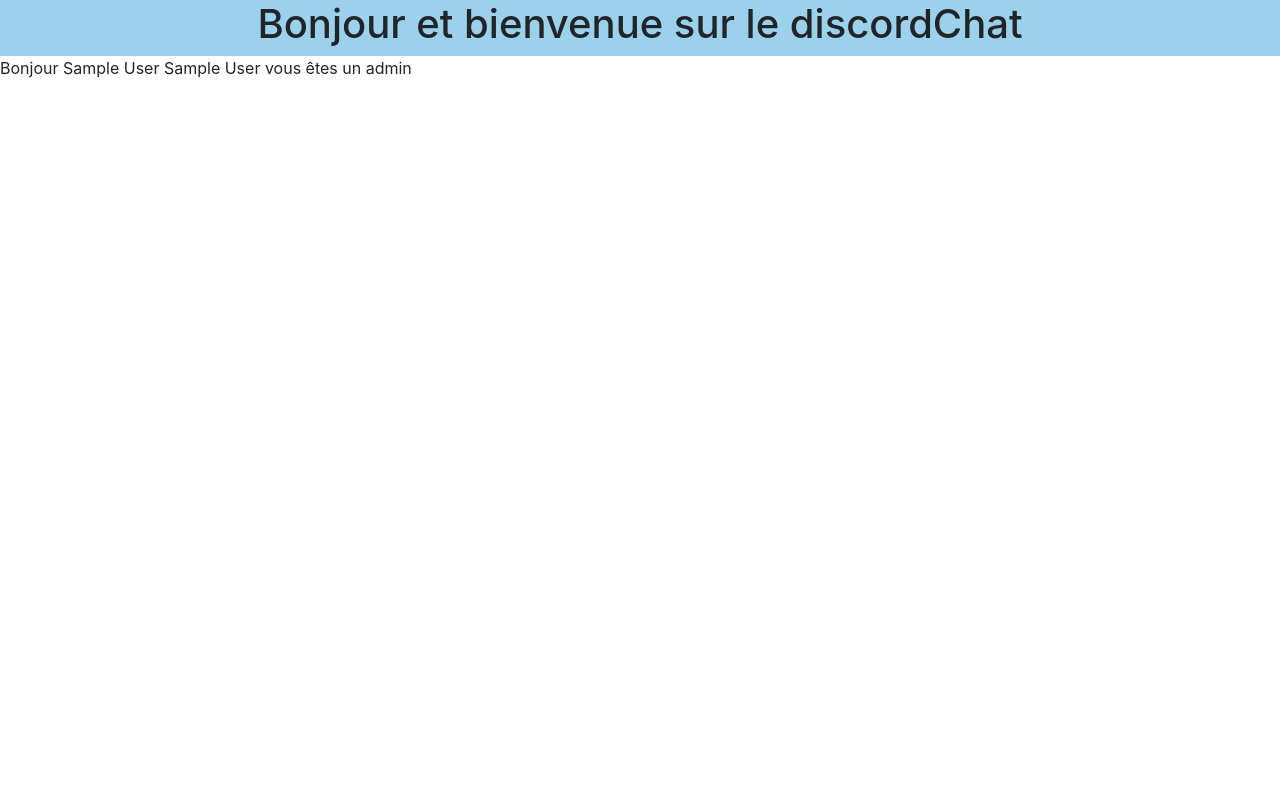
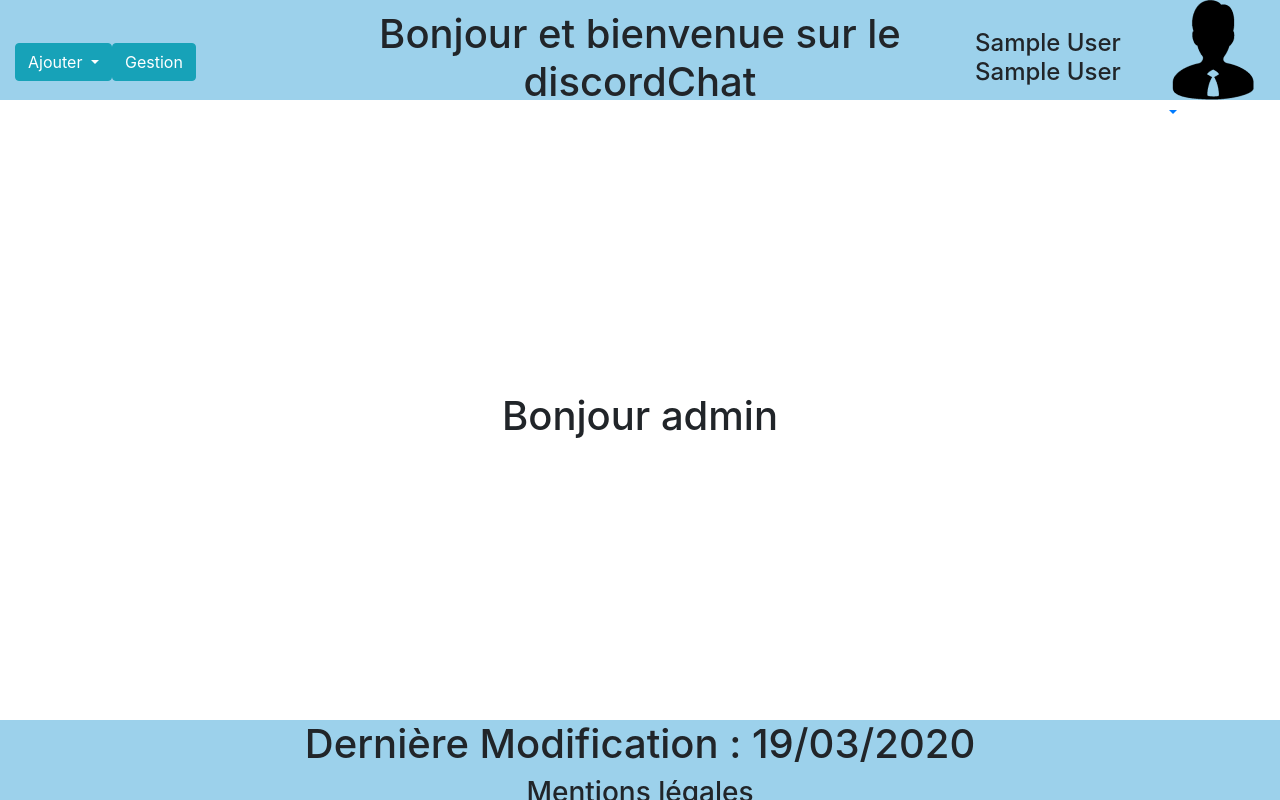
Before and after one commit to Qvandenhove/ProjetDiscord, a PHP site: page /pageUtilisateur.php in a window 1280 px wide. Run offline with PHP 8.4, Linux system fonts and the light colour scheme; the visitor is signed in with stand-in values (Sample User, id 1); some libraries are stand-ins or nearby versions.

Commit message:
Mise à jour de la page d'acceuil et ajout de la fonctionnalité d'ajout d'utilisateur pour l'administrateur.

```diff
--- a/CSS/main.css
+++ b/CSS/main.css
@@ -1,5 +1,9 @@
 .row{
     margin: 0;
+}
+
+.container{
+    height: 75%;
 }
 
 .form-row{
@@ -11,19 +15,68 @@ html, body{
 }
 
 .formConnexion{
-    height: 89%;
+    height: 80%;
 }
 
-.form-control{
-    width: 500px;
+form{
     height: 500px;
     background-color: #9CD1EB;
+    margin-bottom: 100px;
+    border-radius: 10px;
+    padding: 0 100px;
+}
+
+.form-row{
+    width: 100%;
+    display: flex;
+    justify-content: space-between;
+}
+
+.input{
+    width: 40%;
 }
 
 .hidden{
     visibility: hidden;
 }
 
-header{
+header, footer{
+    height: 10%;
     background-color: #9CD1EB;
 }
+
+header{
+    height: 100px;
+}
+
+.menu{
+    height: 100%;
+}
+
+.profil{
+    height: 100%;
+}
+
+.disconnect{
+    margin-top: 40px;
+}
+
+.dropdown-item.disconnect{
+    color: red;
+    font-weight: bold;
+    margin: 0;
+}
+
+.messageBienvenue{
+    height: 80%;
+}
+
+footer{
+    position: fixed;
+    bottom: 0;
+    width: 100%;
+}
+
+.alert-danger{
+    margin-top: 1px;
+}
--- a/JS/connexion.js
+++ b/JS/connexion.js
@@ -1,7 +1,5 @@
 let formulaire = document.querySelector('form');
 let nomChamps = ['mail', 'mot de passe'];
-
-let request = new XMLHttpRequest();
 
 formulaire.addEventListener('submit',function(event){
     event.preventDefault();
@@ -30,7 +28,3 @@ formulaire.addEventListener('submit',function(event){
     }
 
 });
-
-function send(url,content){
-
-}
--- /dev/null
+++ b/deconnexion.php
@@ -0,0 +1,4 @@
+<?php
+session_start();
+session_destroy();
+header('Location:index.php');
--- a/pageUtilisateur.php
+++ b/pageUtilisateur.php
@@ -1,22 +1,25 @@
-<?php session_start()?>
-<!DOCTYPE html>
-<html>
-<head>
-    <title>DiscordChat</title>
-    <meta charset="utf-8">
-    <link rel="stylesheet" href="https://maxcdn.bootstrapcdn.com/bootstrap/4.0.0/css/bootstrap.min.css" integrity="sha384-Gn5384xqQ1aoWXA+058RXPxPg6fy4IWvTNh0E263XmFcJlSAwiGgFAW/dAiS6JXm" crossorigin="anonymous">
-    <link rel="stylesheet" href="CSS/main.css">
-</head>
-<body>
-    <header>
-        <div class="row d-flex justify-content-center">
-            <div class="col-12 text-center"><h1>Bonjour et bienvenue sur le discordChat</h1></div>
+<?php
+session_start();
+ob_start();
+?>
+<div class="container messageBienvenue d-flex flex-column align-items-center justify-content-center">
+    <div class="row">
+        <div class="col-12 text-center">
+            <h1>Bonjour <?=$_SESSION['role'] ?></h1>
         </div>
-    </header>
+    </div>
+    <?php if(isset($_GET['ajout']) and $_GET['ajout'] == 'echec'): ?>
+    <div class="row">
+        <div class="col-12 alert alert-danger">Une erreur est survenue de notre côté merci de réessayer utlérieurement</div>
+    </div>
+    <?php elseif (isset($_GET['ajout']) and $_GET['ajout'] == 'succes'): ?>
+    <div class="row">
+        <div class="col-12 alert alert-success">L'utilisateur à bien été ajouté</div>
+    </div>
+    <?php endif; ?>
+</div>
 
-    <?='Bonjour '.$_SESSION['prenom'].' '.$_SESSION['nom'].' vous êtes un '.$_SESSION['role'] ?>
-    <script src="https://code.jquery.com/jquery-3.2.1.slim.min.js" integrity="sha384-KJ3o2DKtIkvYIK3UENzmM7KCkRr/rE9/Qpg6aAZGJwFDMVNA/GpGFF93hXpG5KkN" crossorigin="anonymous"></script>
-    <script src="https://cdnjs.cloudflare.com/ajax/libs/popper.js/1.12.9/umd/popper.min.js" integrity="sha384-ApNbgh9B+Y1QKtv3Rn7W3mgPxhU9K/ScQsAP7hUibX39j7fakFPskvXusvfa0b4Q" crossorigin="anonymous"></script>
-    <script src="https://maxcdn.bootstrapcdn.com/bootstrap/4.0.0/js/bootstrap.min.js" integrity="sha384-JZR6Spejh4U02d8jOt6vLEHfe/JQGiRRSQQxSfFWpi1MquVdAyjUar5+76PVCmYl" crossorigin="anonymous"></script>
-</body>
-</html>
+
+<?php
+$content = ob_get_clean();
+require('template.php');
--- /dev/null
+++ b/template.php
@@ -0,0 +1,56 @@
+<!DOCTYPE html>
+<html>
+<head>
+    <title>DiscordChat</title>
+    <meta charset="utf-8">
+    <link rel="stylesheet" href="https://maxcdn.bootstrapcdn.com/bootstrap/4.0.0/css/bootstrap.min.css" integrity="sha384-Gn5384xqQ1aoWXA+058RXPxPg6fy4IWvTNh0E263XmFcJlSAwiGgFAW/dAiS6JXm" crossorigin="anonymous">
+    <link rel="stylesheet" type="text/css" href="CSS/main.css">
+</head>
+<body>
+<header>
+    <div class="row d-flex align-items-center">
+        <div class="col-3 d-flex flex-inline align-items-end menu">
+            <?php if(!empty($_SESSION)): ?>
+            <div class="dropdown">
+                <a class="btn btn-info dropdown-toggle" href = "" role="button" id="dropdownMenuLink" data-toggle="dropdown" aria-haspopup="true" aria-expanded="false">
+                    Ajouter
+                </a>
+                <div class="dropdown-menu" aria-labelledby="dropdownMenuLink">
+                    <a class = "dropdown-item" href="ajouterUtilisateur.php">Utilisateur</a>
+                    <a class = "dropdown-item" href="#">Classe</a>
+                </div>
+            </div>
+                <div class = "dropdown"><a href="#" class = "btn btn-info">Gestion</a></div>
+            <?php endif;?>
+        </div>
+        <div class="col-6 text-center">
+            <h1>Bonjour et bienvenue sur le discordChat</h1>
+        </div>
+        <div class="col-3 d-flex flex-inline justify-content-end align-items-center">
+            <?php if(!empty($_SESSION)): ?>
+            <h4><?=$_SESSION['prenom'].' '.$_SESSION['nom'] ?></h4>
+            <div class="dropdown">
+                <a class="dropdown-toggle" href="#" role="button" id="dropdownMenuLink" data-toggle="dropdown" aria-haspopup="true" aria-expanded="false">
+                    <img src="MediaContent/Images/<?=$_SESSION['role'] ?>.png">
+                </a>
+                <div class="dropdown-menu disconnect" aria-labelledby="dropdownMenuLink">
+                    <a class = "dropdown-item disconnect" href="deconnexion.php">Déconnexion</a>
+                </div>
+            </div>
+            <?php endif;?>
+        </div>
+
+    </div>
+</header>
+
+<?= $content ?>
+
+<footer class = "text-center">
+    <h1>Dernière Modification : 19/03/2020</h1>
+    <h3>Mentions légales</h3>
+</footer>
+<script src="https://code.jquery.com/jquery-3.2.1.slim.min.js" integrity="sha384-KJ3o2DKtIkvYIK3UENzmM7KCkRr/rE9/Qpg6aAZGJwFDMVNA/GpGFF93hXpG5KkN" crossorigin="anonymous"></script>
+<script src="https://cdnjs.cloudflare.com/ajax/libs/popper.js/1.12.9/umd/popper.min.js" integrity="sha384-ApNbgh9B+Y1QKtv3Rn7W3mgPxhU9K/ScQsAP7hUibX39j7fakFPskvXusvfa0b4Q" crossorigin="anonymous"></script>
+<script src="https://maxcdn.bootstrapcdn.com/bootstrap/4.0.0/js/bootstrap.min.js" integrity="sha384-JZR6Spejh4U02d8jOt6vLEHfe/JQGiRRSQQxSfFWpi1MquVdAyjUar5+76PVCmYl" crossorigin="anonymous"></script>
+</body>
+</html>
```
Also changed, not shown: JS/ajouterUtilisateur.js (added, +22 -0 lines), ajouterUtilisateur.php (added, +47 -0 lines), index.php (+16 -25 lines), testInscription.php (added, +29 -0 lines), MediaContent/Images/admin.png (added), MediaContent/Images/etudiant.png (added).
